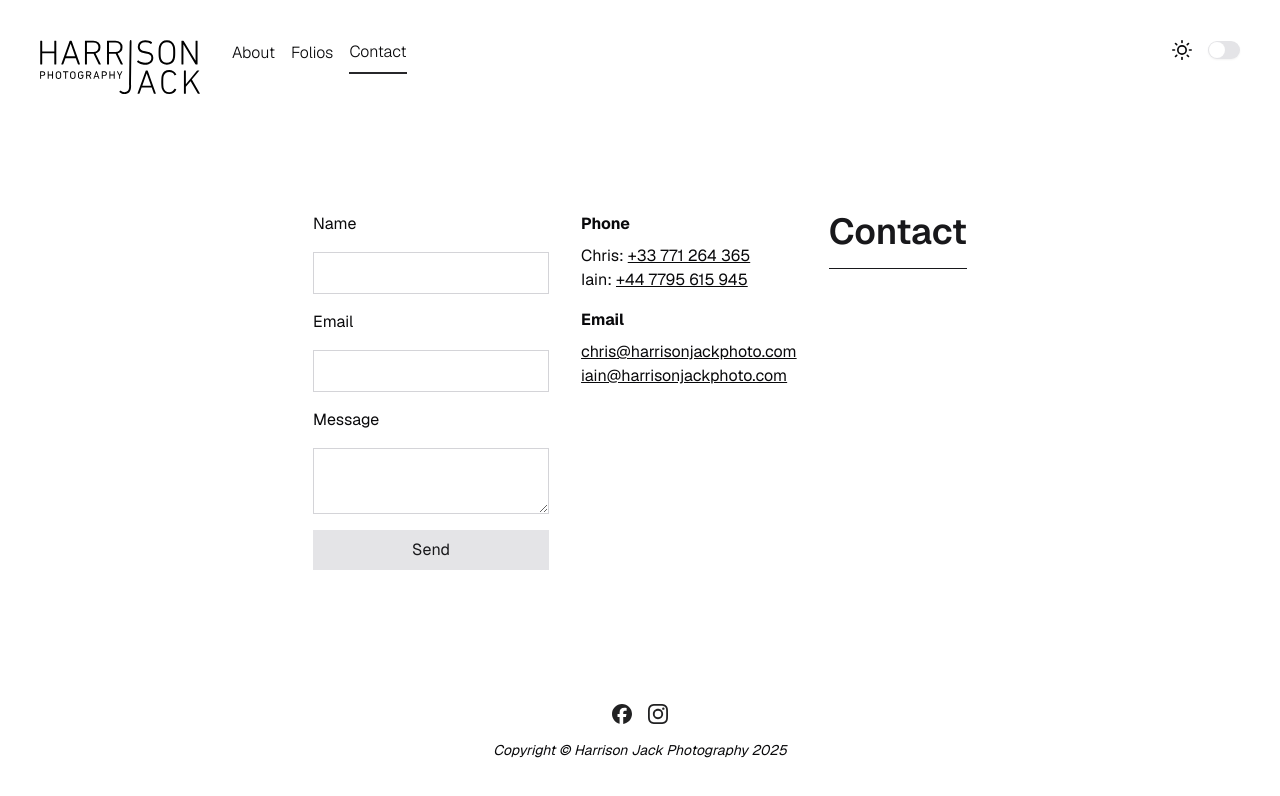
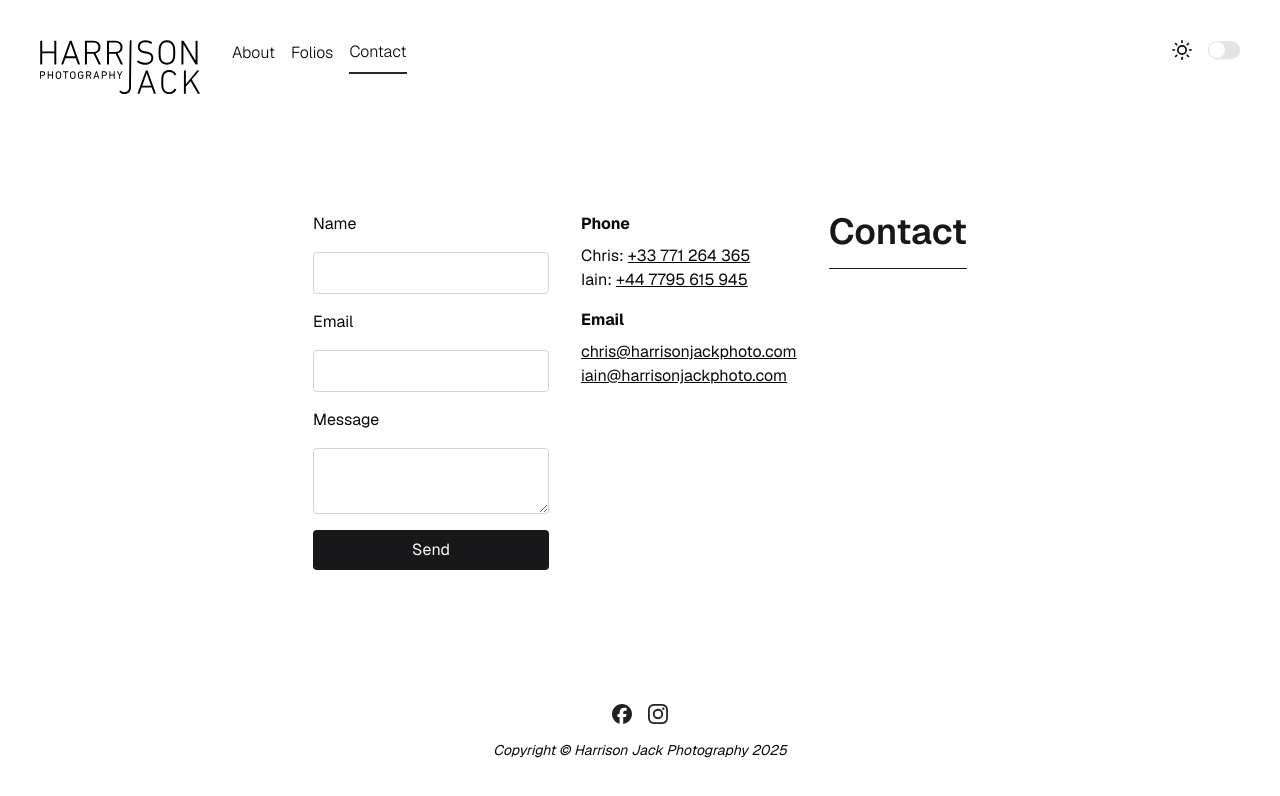
Before and after one commit to SmackSmash/next-hj, a Next.js app: page /contact in a window 1280 px wide. Shown: the top 796 px of the page. Built offline with nearby package versions, Linux system fonts and the light colour scheme.

Commit message:
Rounding things up

```diff
--- a/src/components/contact-form.tsx
+++ b/src/components/contact-form.tsx
@@ -27,7 +27,7 @@ export default function ContactForm() {
         type='text'
         name='name'
         id='name'
-        className='border border-zinc-300 p-2 outline-0 focus:border-zinc-600 dark:border-zinc-600 focus:dark:border-zinc-400'
+        className='rounded border border-zinc-300 p-2 outline-0 focus:border-zinc-600 dark:border-zinc-600 focus:dark:border-zinc-400'
       />
       {errors.name && <p>{`${errors.name.message}`}</p>}
       <label htmlFor='email' className='my-2'>
@@ -38,7 +38,7 @@ export default function ContactForm() {
         type='email'
         name='email'
         id='email'
-        className='border border-zinc-300 p-2 outline-0 focus:border-zinc-600 dark:border-zinc-600 focus:dark:border-zinc-400'
+        className='rounded border border-zinc-300 p-2 outline-0 focus:border-zinc-600 dark:border-zinc-600 focus:dark:border-zinc-400'
       />
       {errors.email && <p>{`${errors.email.message}`}</p>}
       <label htmlFor='message' className='my-2'>
@@ -48,13 +48,13 @@ export default function ContactForm() {
         {...register('message', { required: 'Please enter a message' })}
         name='message'
         id='message'
-        className='border border-zinc-300 p-2 outline-0 focus:border-zinc-600 dark:border-zinc-600 focus:dark:border-zinc-400'
+        className='rounded border border-zinc-300 p-2 outline-0 focus:border-zinc-600 dark:border-zinc-600 focus:dark:border-zinc-400'
       />
       {errors.message && <p>{`${errors.message.message}`}</p>}
       <button
         disabled={isSubmitting}
         type='submit'
-        className='mt-2 w-full cursor-pointer bg-zinc-200 p-2 text-zinc-900 disabled:opacity-50'
+        className='mt-2 w-full cursor-pointer rounded bg-zinc-900 p-2 text-zinc-50 disabled:opacity-50 dark:bg-zinc-50 dark:text-zinc-900'
       >
         Send
       </button>
```
